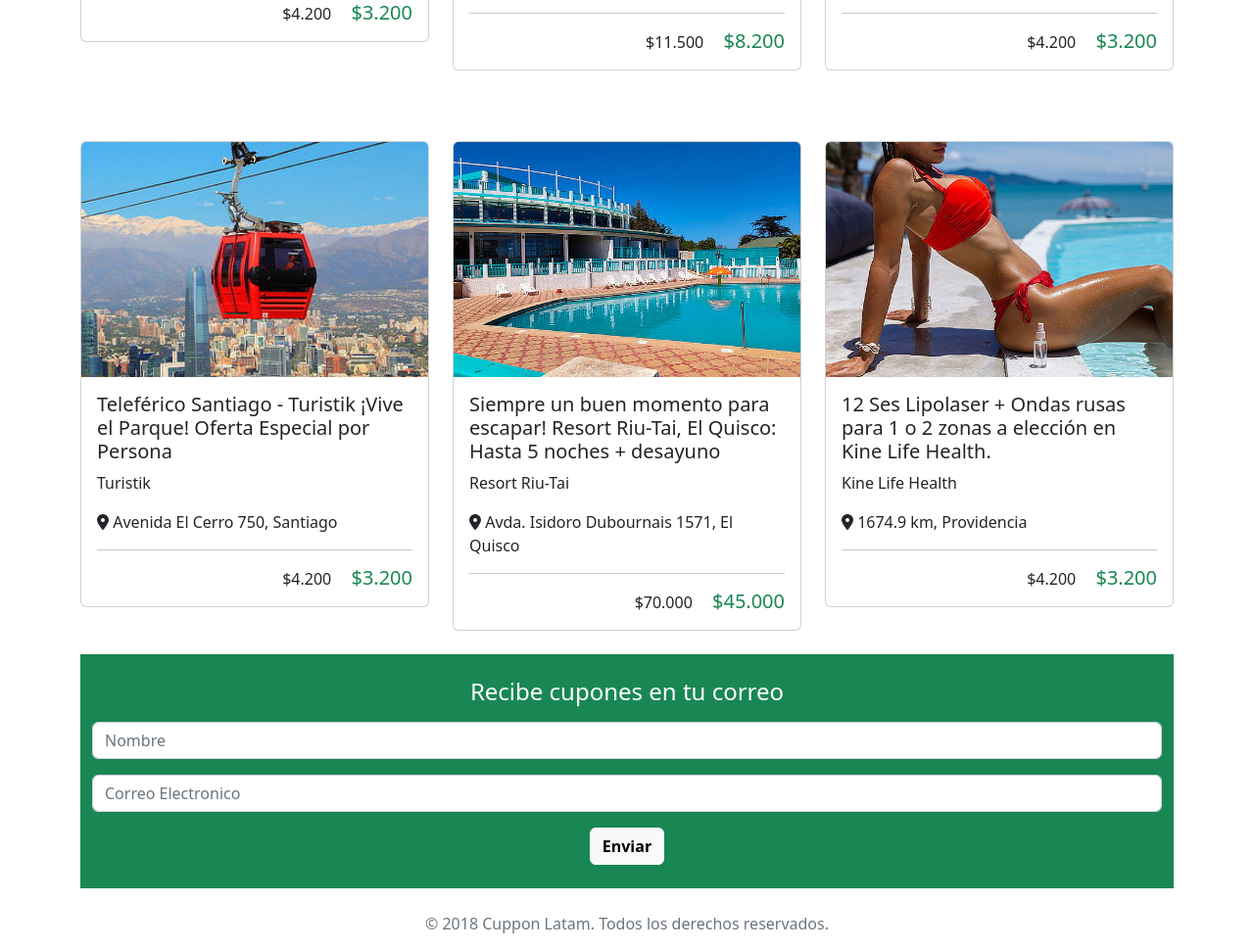
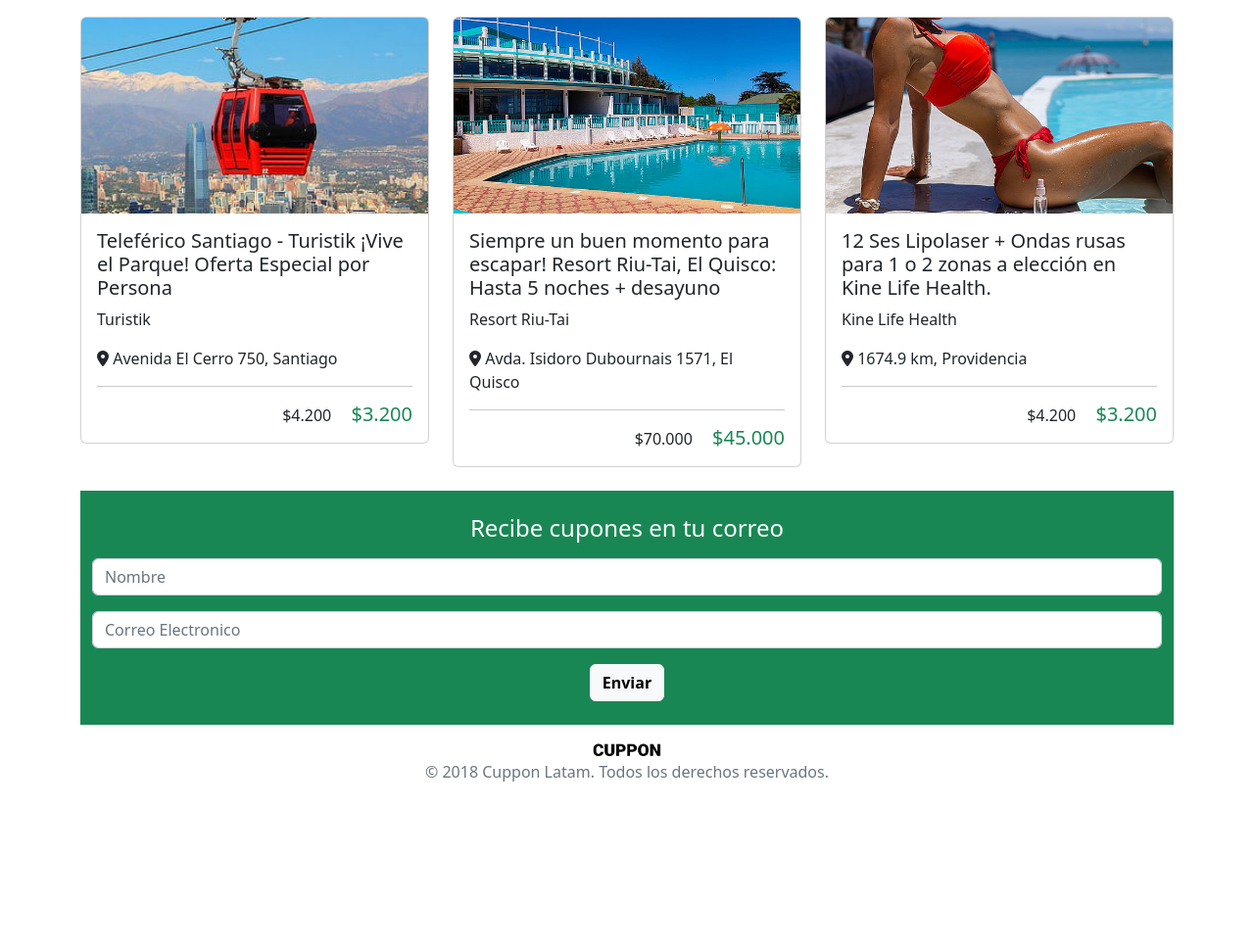
Before and after one commit to gxmario1/Cuppon, a plain HTML site: page index.html in a window 1280 px wide. Shown: the part 595-1566 px from the top of the page at 98% size. After the commit the page ends 1411 px from the top, so only its background shows below. Drawn offline with nearby package versions, Linux system fonts and the light colour scheme; the site is published under a folder, as on GitHub Pages, so addresses that start at the root find nothing.

Commit message:
se modifica ruta img

```diff
--- a/index.html
+++ b/index.html
@@ -9,7 +9,7 @@
     <link rel="preconnect" href="https://fonts.googleapis.com">
     <link rel="preconnect" href="https://fonts.gstatic.com" crossorigin>
     <link href="https://fonts.googleapis.com/css2?family=Roboto:wght@300;500&display=swap" rel="stylesheet">
-    <link rel="stylesheet" href="/assets/css/style.css">
+    <link rel="stylesheet" href="assets/css/style.css">
     <link href="https://cdn.jsdelivr.net/npm/bootstrap@5.2.1/dist/css/bootstrap.min.css" rel="stylesheet" integrity="sha384-iYQeCzEYFbKjA/T2uDLTpkwGzCiq6soy8tYaI1GyVh/UjpbCx/TYkiZhlZB6+fzT" crossorigin="anonymous">
     <script src="https://kit.fontawesome.com/c648a843cd.js" crossorigin="anonymous"></script>
   </head>
@@ -120,7 +120,7 @@
           </div>
           <div class="col-xs-12 col-md-6 col-lg-4 mt-4">
             <div class="card mx-auto my-4">
-              <img src="Cuppon/assets/img/lipolaser.jpg" class="card-img-top" alt="...">
+              <img src="assets/img/lipolaser.jpg" class="card-img-top" alt="...">
                 <div class="card-body">
                   <h5 class="card-title">12 Ses Lipolaser + Ondas rusas para 1 o 2 zonas a elección en Kine Life Health.</h5>
                     <p class="card-text">Kine Life Health</p>
@@ -146,7 +146,7 @@
             </div>
         </form>
           <footer class="text-center">
-            <img src="/Cuppon/assets/img/logo-black.png" alt="" class="mt-3">
+            <img src="assets/img/logo-black.png" alt="" class="mt-3">
             <p class="text-secondary">© 2018 Cuppon Latam. Todos los derechos reservados.</p>
             </footer>
   </div>
```
